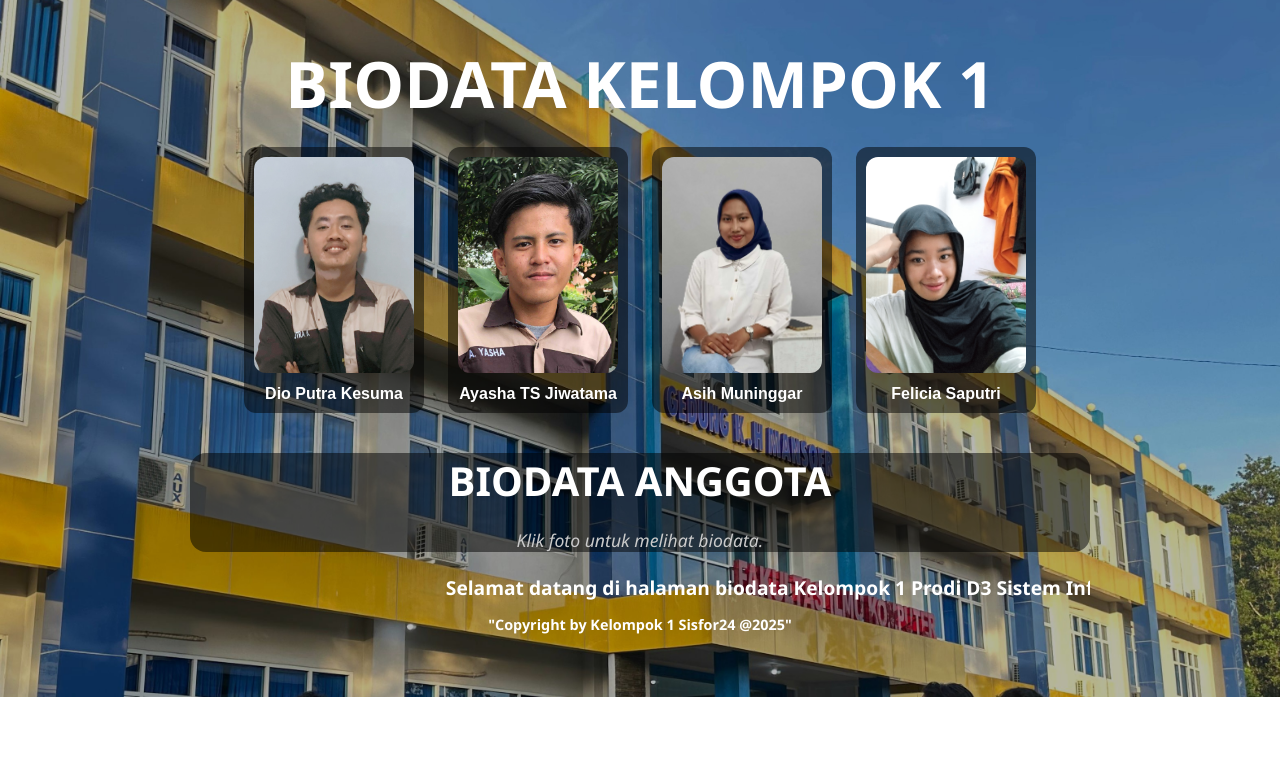
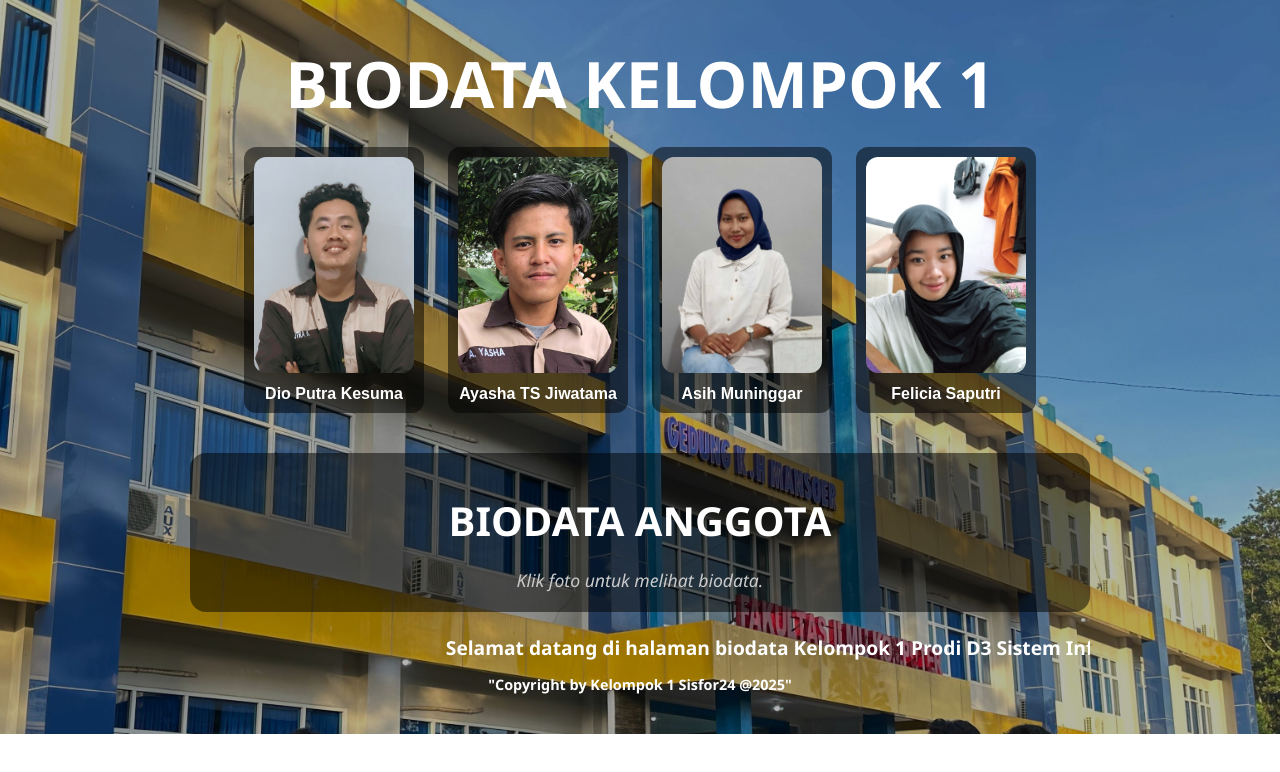
Before and after one commit to Kesuma-putra/project-biodata-kelompok1, a plain HTML site: page index.html in a window 1280 px wide. Drawn offline with Linux system fonts and the light colour scheme.

Commit message:
Update styles.css

```diff
--- a/styles.css
+++ b/styles.css
@@ -77,19 +77,17 @@ h1 {
 
 #biodata-display {
     background: #00000080;
-    margin: 25px
-    padding: 20px 15px;
+    padding: 20px 20px;
     border-radius: 16px;
 }
 
 #biodata-display h2 {
     text-align: center;
-    margin-bottom: 20px;
+    max-width: 600px;
+    margin: 20px auto;
     color: #ffffff;
-    text-align: center;
-    margin: 20px 0;
+    font-weight: 700;
     font-size: 2.5rem;
-    color: #ffffff;
 }
 
 .member-biodata {
```
